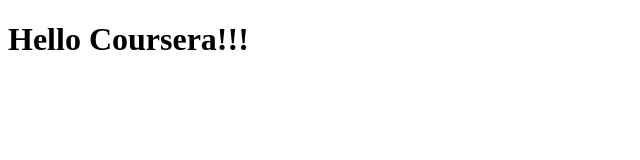
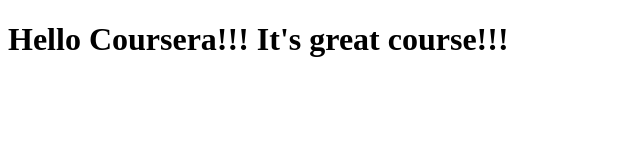
Before and after one commit to amans1011/coursera_test, a plain HTML site: page site/index.html in a window 1280 px wide. Shown: the whole page, without its empty margins (0-640 px from the left). Drawn offline with Linux system fonts and the light colour scheme.

Commit message:
small change

```diff
--- a/site/index.html
+++ b/site/index.html
@@ -4,6 +4,6 @@
 	<title>Hello Cousera!</title>
 </head>
 <body>
-<h1>Hello Coursera!!!</h1>
+<h1>Hello Coursera!!! It's  great course!!!</h1>
 </body>
 </html>
```
